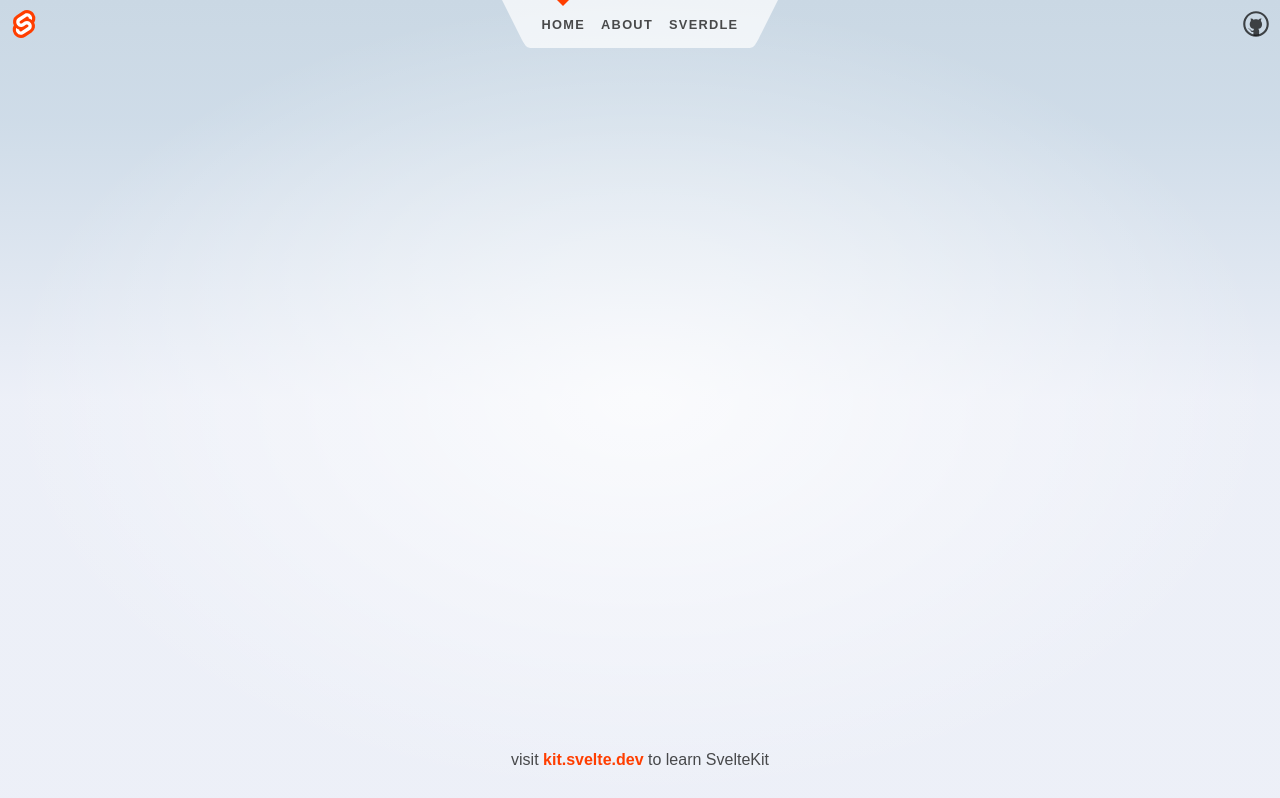
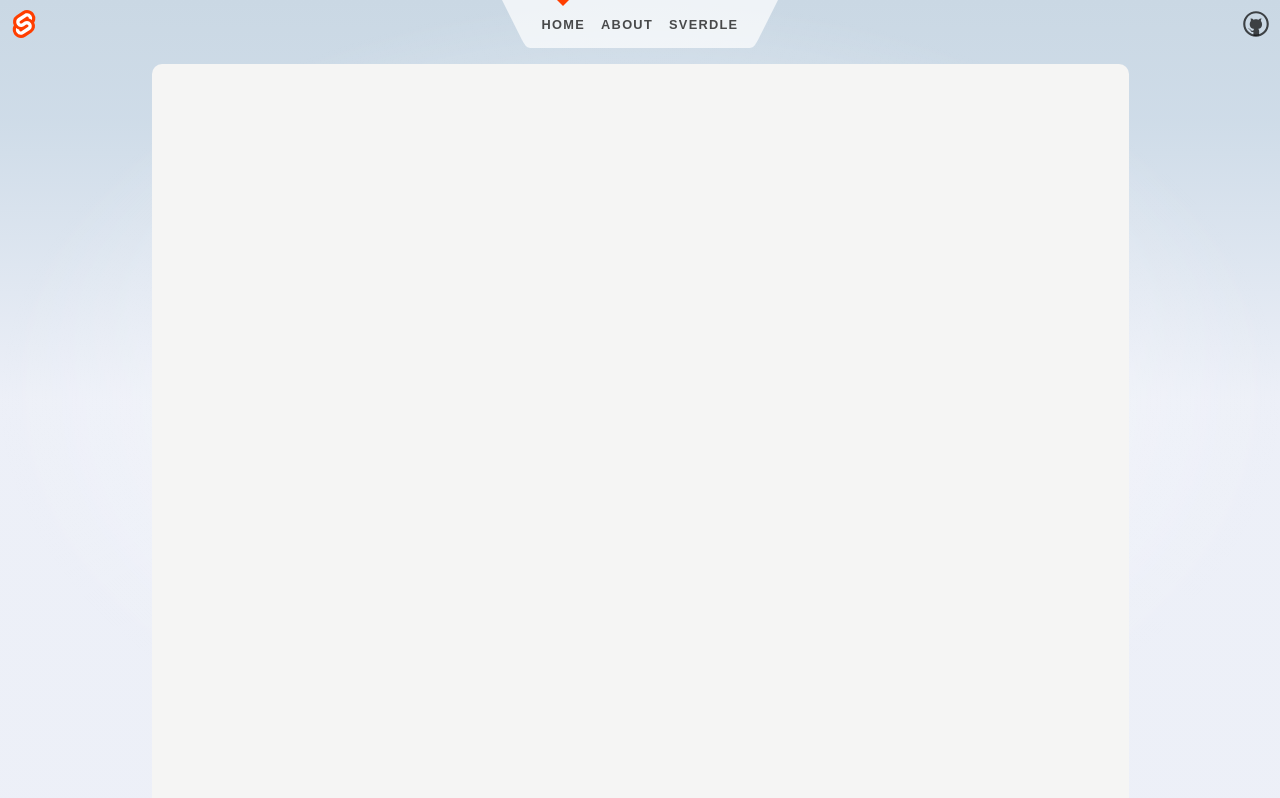
Before and after one commit to vinitus/manage-reservations, a SvelteKit app: page / in a window 1280 px wide. Shown: the top 798 px of the page. Built offline with nearby package versions, Linux system fonts and the light colour scheme.

Commit message:
메인 화면 틀을 잡는 class 및 div 태그

```diff
--- a/src/routes/+page.svelte
+++ b/src/routes/+page.svelte
@@ -26,9 +26,17 @@
 	</h2>
 
 	<Counter /> // 컴포넌트인 듯?-->
+	<div class="wrapper" />
 </section>
 
 <style>
+	.wrapper {
+		width: 977px;
+		height: 793px;
+		background-color: #f5f5f4;
+		border-radius: 10px;
+	}
+
 	section {
 		display: flex;
 		flex-direction: column;
```
